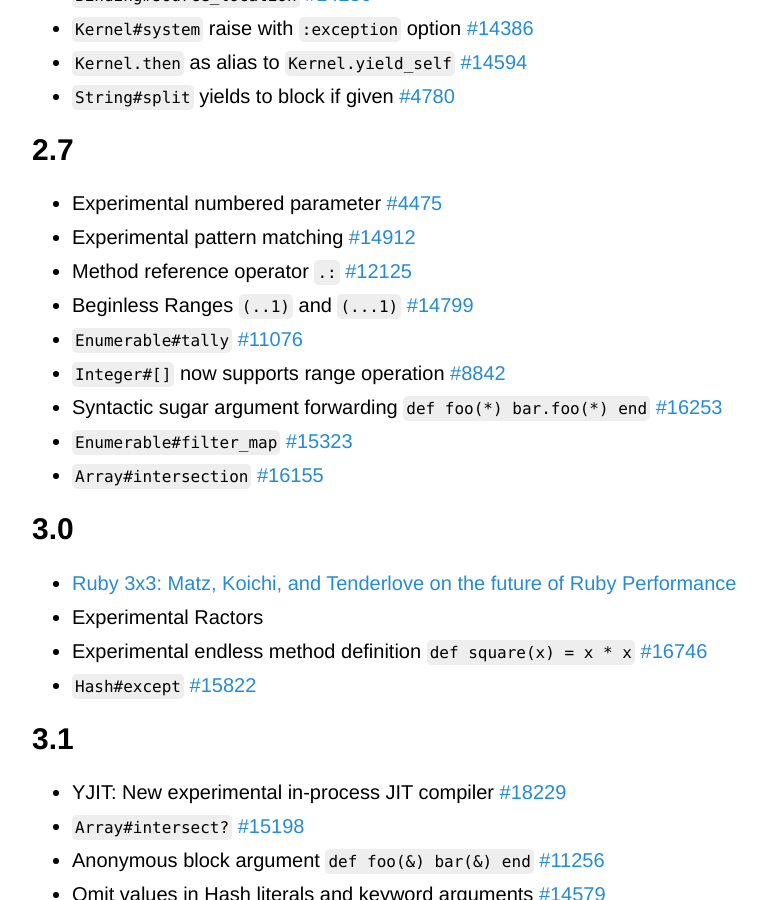
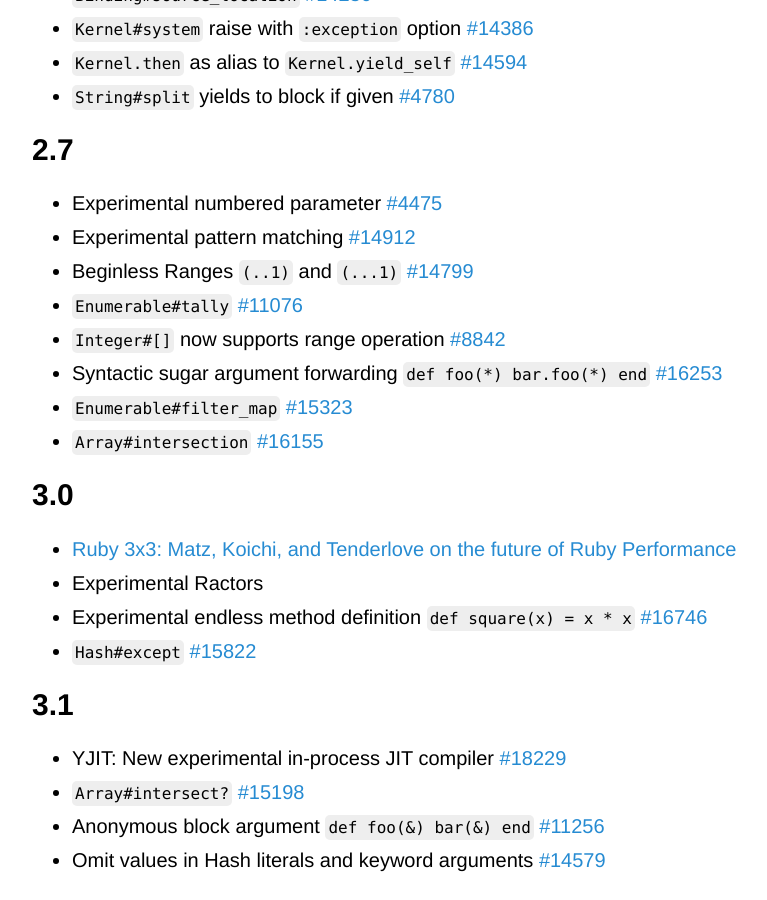
Before and after one commit to Maumagnaguagno/maumagnaguagno.github.io, a Jekyll site: the page built from ruby-versions.md, in a window 1280 px wide and 900 px high, scrolled down 3439 px. Shown: the whole window, without its empty margins (228-995 px from the left). Built offline with Jekyll 4.4.1, drawn with Linux system fonts in a browser that asks for light colours; our own code applies the rules of GitHub Pages for plain Markdown files.

Commit message:
Remove method reference operator from Ruby Versions 2.7

```diff
--- a/ruby-versions.md
+++ b/ruby-versions.md
@@ -107,7 +107,6 @@ This is a reminder of how Ruby evolved through time.
 ## 2.7
 - Experimental numbered parameter [#4475]({{ issue }}4475)
 - Experimental pattern matching [#14912]({{ issue }}14912)
-- Method reference operator ``.:`` [#12125]({{ issue }}12125)
 - Beginless Ranges ``(..1)`` and ``(...1)`` [#14799]({{ issue }}14799)
 - ``Enumerable#tally`` [#11076]({{ issue }}11076)
 - ``Integer#[]`` now supports range operation [#8842]({{ issue }}8842)
```
